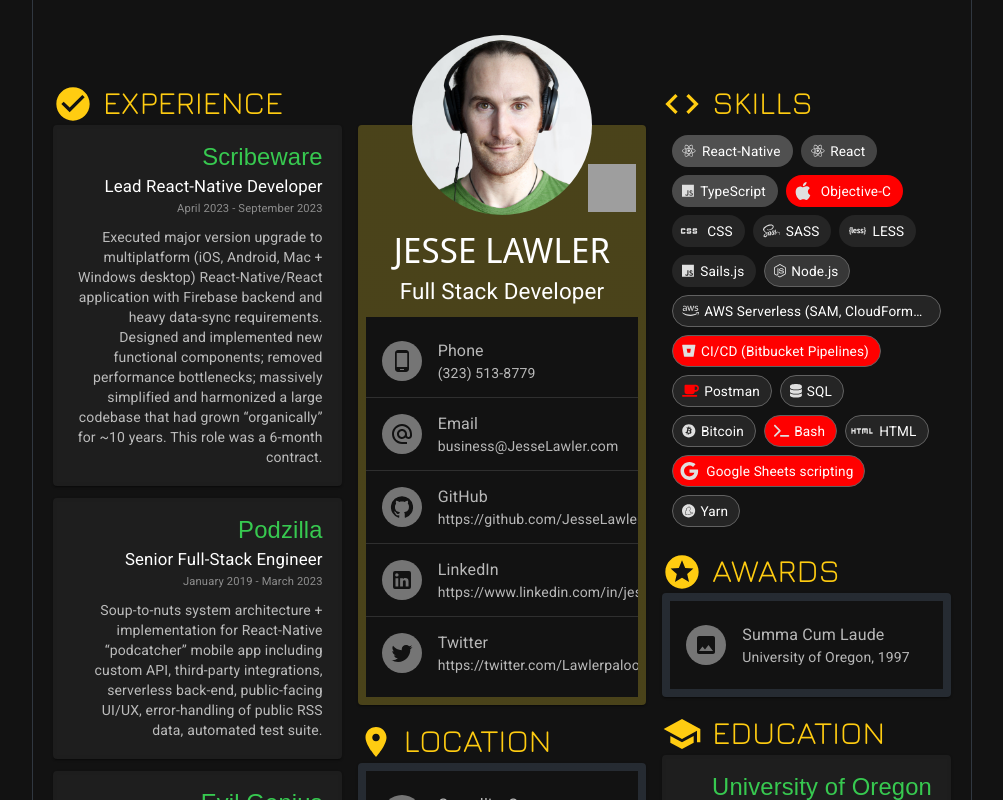
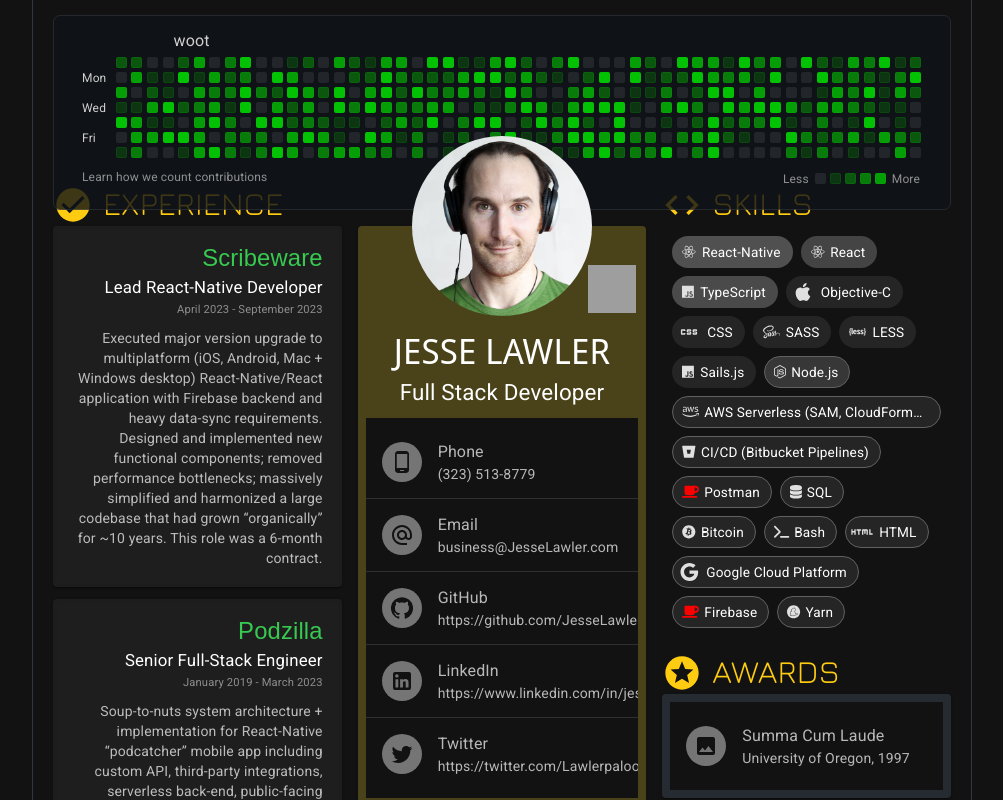
Before and after one commit to JesseLawler/resume.jesselawler.com, a React (Create React App) app: page / in a window 1280 px wide. Shown: the top 800 px of the page, without its empty margins (138-1141 px from the left). Built offline with nearby package versions, Linux system fonts and the light colour scheme; grey boxes are pictures that could not be loaded; a web font is replaced by a local one.

Commit message:
added beautiful header

```diff
--- a/src/App.css
+++ b/src/App.css
@@ -152,6 +152,26 @@
   }
 }
 
+#faux-github-header tfoot {
+  color: #ffffffaa;
+  font-size: 12px;
+  line-height: 2.5em;
+  text-align: left;
+}
+
+#faux-github-header #legend {
+  float: right;
+  display: flex;
+}
+
+#faux-github-header #legend span {
+  margin: 2px;
+}
+
+#faux-github-header #legend .sample-day {
+  margin-top: 11px;
+}
+
 #qr-code {
   position: absolute;
   top: 55px;
--- a/src/App.tsx
+++ b/src/App.tsx
@@ -75,6 +75,7 @@
   faSass,
   faYarn,
 } from "@fortawesome/free-brands-svg-icons";
+import FauxGithubHeader from "./faux-github-header";
 
 const Item = styled(Paper)(({ theme }) => ({
   backgroundColor: theme.palette.mode === "dark" ? "#1A2027" : "#fff",
@@ -189,13 +190,22 @@
     icon: "aws",
     url: "https://aws.amazon.com/what-is-aws/",
   },
-  { name: "CI/CD (Bitbucket Pipelines)", icon: "bitbucket" },
+  {
+    name: "CI/CD (Bitbucket Pipelines)",
+    icon: "bitbucket",
+    url: "https://bitbucket.org/product/features/pipelines",
+  },
   { name: "Postman", icon: "postman", url: "https://www.postman.com/" },
   { name: "SQL", icon: "database", url: "https://en.wikipedia.org/wiki/SQL" },
-  { name: "Objective-C", priority: 2, icon: "apple" },
+  {
+    name: "Objective-C",
+    priority: 2,
+    icon: "apple",
+    url: "https://en.wikipedia.org/wiki/Objective-C",
+  },
   { name: "Sails.js", priority: 3, icon: "js", url: "https://sailsjs.com/" }, // JESSEFIX logo
   { name: "Bitcoin", icon: "bitcoin", url: "https://bitcoin.org/" },
-  { name: "Bash", icon: "terminal" },
+  { name: "Bash", icon: "terminal", url: "https://www.gnu.org/software/bash/" },
   { name: "HTML", icon: "html", url: "https://en.wikipedia.org/wiki/HTML" },
   {
     name: "CSS",
@@ -205,10 +215,19 @@
   },
   { name: "SASS", priority: 2, icon: "sass", url: "https://sass-lang.com/" },
   { name: "LESS", priority: 2, icon: "less", url: "https://lesscss.org/" },
-  { name: "Google Sheets scripting", icon: "google" },
+  {
+    name: "Google Cloud Platform",
+    icon: "google",
+    url: "https://cloud.google.com/",
+  },
+  {
+    name: "Firebase",
+    icon: "firebase",
+    url: "https://firebase.google.com/",
+  },
   { name: "Yarn", icon: "yarn", url: "https://yarnpkg.com/" },
 ];
-//   and the nether regions of Xcode and Android Developer Studio.  (Experience varies from 20+ years for oldies like SQL/Bash to 3 years for newer stuff; React-Native + TypeScript are where my tools are sharpest at present.)
+// JESSEFIX and the nether regions of Xcode and Android Developer Studio.  (Experience varies from 20+ years for oldies like SQL/Bash to 3 years for newer stuff; React-Native + TypeScript are where my tools are sharpest at present.)
 
 const formatInteger = (num: number) => {
   return num.toString().replace(/\B(?=(\d{3})+(?!\d))/g, ",");
@@ -346,11 +365,14 @@
             marginLeft: "auto",
             marginRight: "auto",
             padding: 20,
-            paddingTop: 125,
+            paddingTop: 15,
           }}
         >
-          <Box sx={{ flexGrow: 1 }} style={{}}>
+          <Box sx={{ flexGrow: 1 }}>
             <Grid container spacing={2}>
+              <Grid item xs={12}>
+                <FauxGithubHeader />
+              </Grid>
               <Grid item xs={4} className="experience">
                 <h1 className="section-header elevated">
                   <CheckCircleIcon className="icon" />
--- /dev/null
+++ b/src/faux-github-header.tsx
@@ -0,0 +1,114 @@
+import React from "react";
+
+const numWeeks = 52;
+
+const BASE_COLOR = "#00ee00";
+const BACKGROUND_COLOR = "#0f1217";
+const DAY_DIMENSION = 11;
+const DAYS_OF_WEEK = ["Sun", "Mon", "Tue", "Wed", "Thu", "Fri", "Sat"];
+const EMPTY_DAY_COLOR = "#262a2f";
+
+type FauxGithubHeaderProps = {
+  height?: number;
+  width?: number;
+};
+
+const randomInteger = (min: number, max: number): number => {
+  return Math.floor(Math.random() * (max - min + 1)) + min;
+};
+
+export const FauxGithubHeader: React.FC<FauxGithubHeaderProps> = (
+  props: FauxGithubHeaderProps
+): JSX.Element => {
+  const { height = 100, width = "100%" } = props;
+
+  const displayDayName = (day: string): boolean =>
+    day === "Mon" || day === "Wed" || day === "Fri";
+
+  const dayMarker = (commits: number): JSX.Element => {
+    return (
+      <div
+        style={{
+          height: DAY_DIMENSION,
+          width: DAY_DIMENSION,
+          backgroundColor:
+            commits === 0
+              ? EMPTY_DAY_COLOR
+              : BASE_COLOR + (commits * 51).toString(16),
+          borderRadius: 2,
+          border:
+            "1px solid " + (commits === 0 ? "transparent" : BASE_COLOR + "22"),
+        }}
+      />
+    );
+  };
+
+  return (
+    <div
+      id="faux-github-header"
+      style={{
+        width: width,
+        backgroundColor: BACKGROUND_COLOR,
+        border: "1px solid #2a2f35",
+        borderRadius: 7,
+        padding: "10px 25px 10px 25px",
+        opacity: 0.8,
+      }}
+    >
+      <table style={{ width: "100%" }}>
+        <thead></thead>
+        <tbody>
+          <tr>
+            <th></th>
+            <td colSpan={10}>woot</td>
+          </tr>
+          {DAYS_OF_WEEK.map((day) => (
+            <tr>
+              {day === "Sun" ? (
+                <td></td>
+              ) : displayDayName(day) ? (
+                <td
+                  rowSpan={2}
+                  style={{
+                    fontSize: 12,
+                    textAlign: "left",
+                    lineHeight: 1.0,
+                    verticalAlign: "top",
+                    paddingRight: 5,
+                  }}
+                >
+                  {day}
+                </td>
+              ) : (
+                ""
+              )}
+              {Array.from(Array(numWeeks).keys()).map((week) => (
+                <td style={{ padding: 1 }}>{dayMarker(randomInteger(0, 5))}</td>
+              ))}
+            </tr>
+          ))}
+        </tbody>
+        <tfoot>
+          <tr>
+            <td colSpan={numWeeks + 1}>
+              <div style={{ float: "left" }}>
+                Learn how we count contributions
+              </div>
+              <div id="legend">
+                <span style={{ marginRight: 4 }}>Less</span>
+                <span className="sample-day">{dayMarker(0)}</span>
+                <span className="sample-day">{dayMarker(1)}</span>
+                <span className="sample-day">{dayMarker(2)}</span>
+                <span className="sample-day">{dayMarker(3)}</span>
+                <span className="sample-day">{dayMarker(4)}</span>
+                <span style={{ marginLeft: 4 }}>More</span>
+              </div>
+            </td>
+          </tr>
+        </tfoot>
+      </table>
+    </div>
+  );
+};
+
+export default React.memo(FauxGithubHeader);
```
